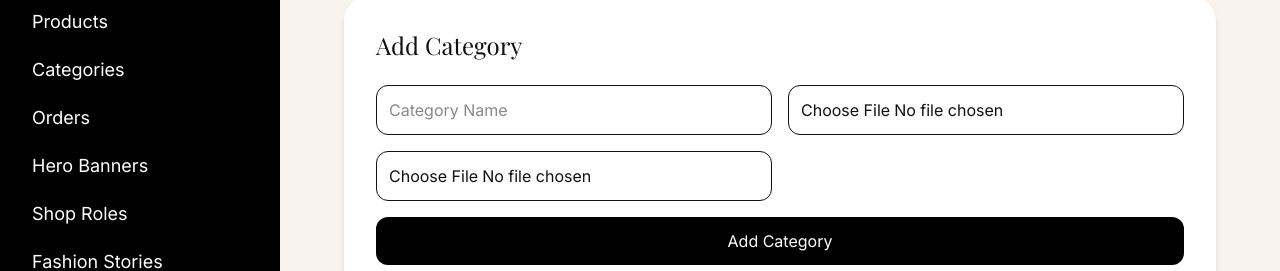
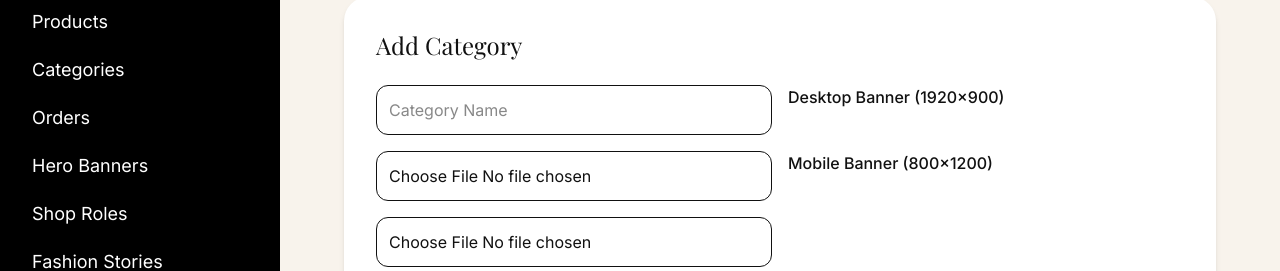
Before and after one commit to vishnusharma17/B2B-Narayanam, a Next.js app in the folder client/: page /admin/categories in a window 1280 px wide. Shown: the part 264-535 px from the top of the page. Built offline with nearby package versions, Linux system fonts and the light colour scheme; no server answers; sample sign-in values are in the browser's storage; a web font is replaced by a local one.

Commit message:
final fix

```diff
--- a/client/src/app/admin/categories/page.js
+++ b/client/src/app/admin/categories/page.js
@@ -48,10 +48,6 @@ export default function AdminCategoriesPage() {
 
       if (mobileImage) {
         formData.append("mobileImage", mobileImage);
-      }
-
-      if (image) {
-        formData.append("image", image);
       }
 
       await API.post("/categories", formData, {
@@ -126,7 +122,8 @@ export default function AdminCategoriesPage() {
             required
           />
 
-          {/* Image */}
+          {/*desktop Image */}
+          <p className="mb-2 font-medium">Desktop Banner (1920x900)</p>
           <input
             type="file"
             accept="image/*"
@@ -145,6 +142,9 @@ export default function AdminCategoriesPage() {
             placeholder="Upload Desktop Image"
             label="Upload Desktop Image"
           />
+
+          {/* mobile image */}
+          <p className="mb-2 font-medium">Mobile Banner (800x1200)</p>
           <input
             type="file"
             accept="image/*"
```
